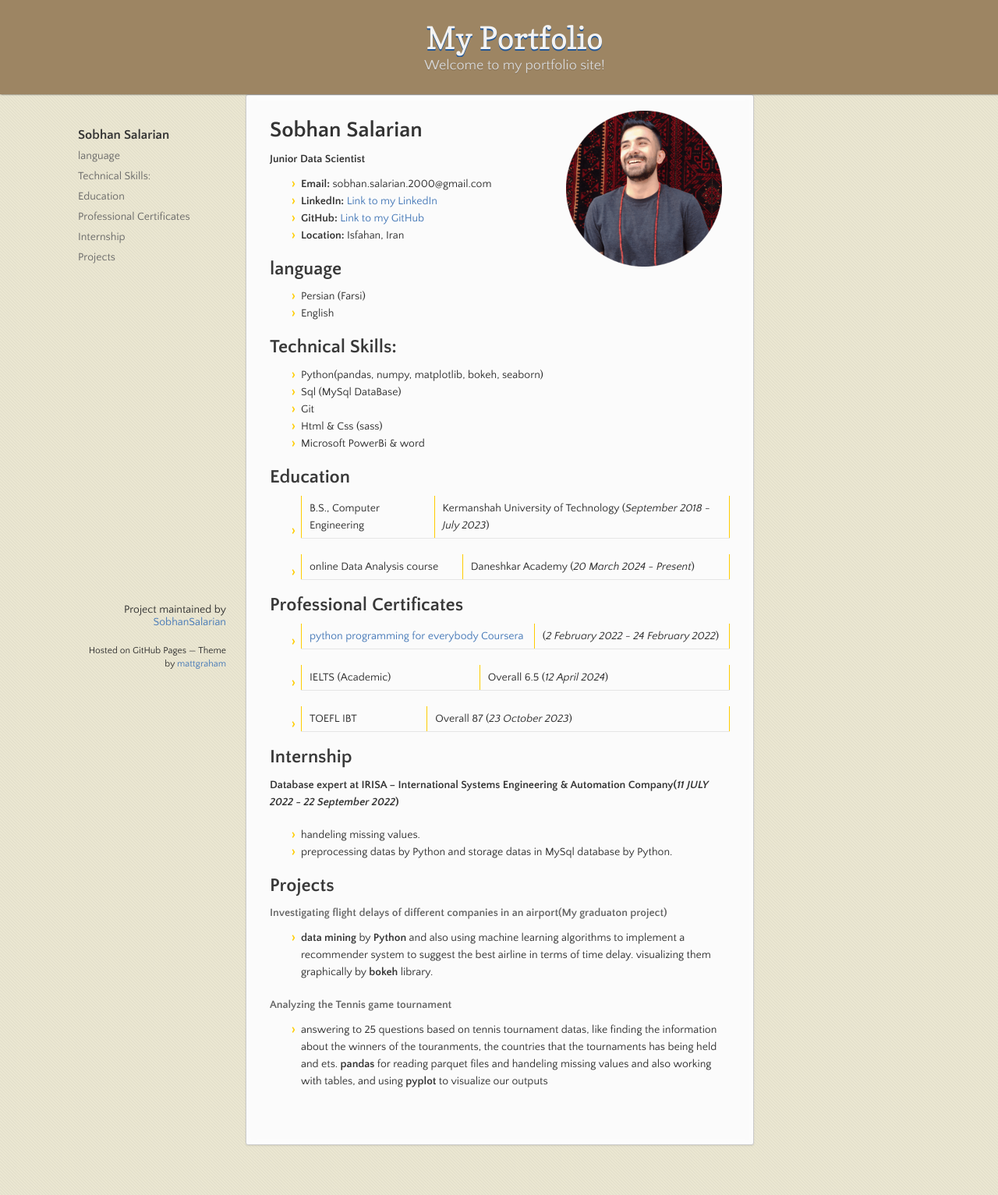
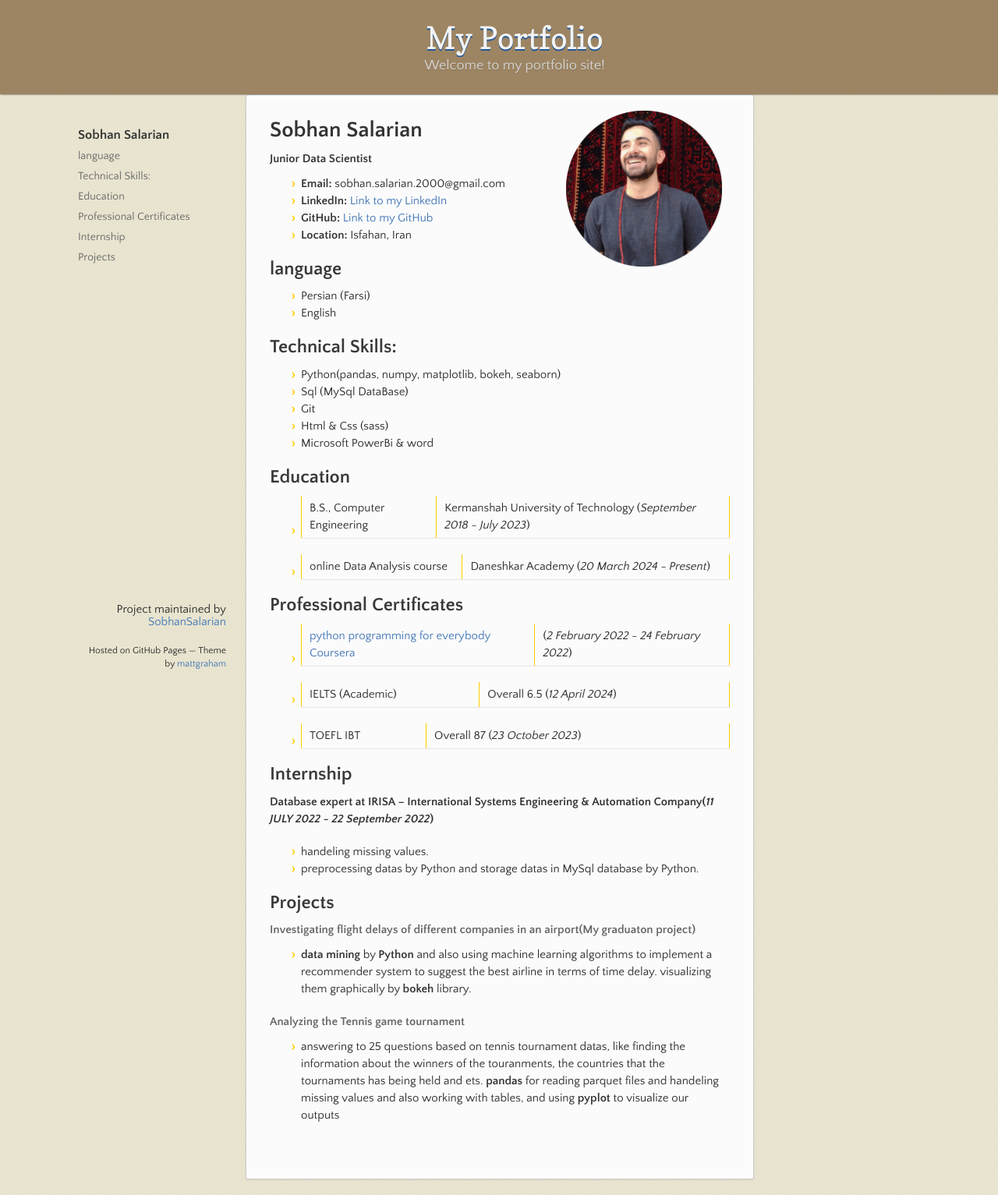
Before and after one commit to SobhanSalarian/My-Portfolio, a Jekyll site: the page built from README.md, in a window 1280 px wide. Shown: the whole page at 78% size. Built offline with Jekyll 4.4.1, drawn with Linux system fonts in a browser that asks for light colours; our own code applies the rules of GitHub Pages for plain Markdown files; before the commit the page ends 1489 px from its top, so only the background shows below that.

Commit message:
improving the picture and font

```diff
--- a/_sass/jekyll-theme-leap-day.scss
+++ b/_sass/jekyll-theme-leap-day.scss
@@ -8,7 +8,7 @@ by Matt Graham
 @import "rouge-base16-dark";
 
 body {
-  font:14px/22px 'Quattrocento Sans', "Helvetica Neue", Helvetica, Arial, sans-serif;
+  font:15px/22px 'Quattrocento Sans', "Helvetica Neue", Helvetica, Arial, sans-serif;
   color:#2b2b2b;
   font-weight:300;
   margin: 0px;
```
Also changed, not shown: assets/images/image.png, 3 other files.
